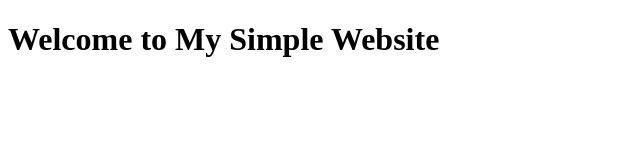
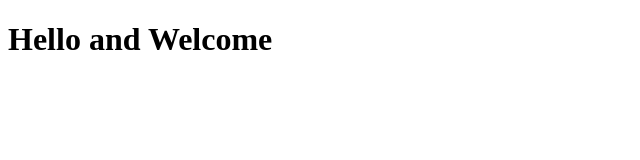
Before and after one commit to radhika74835/prgm7, a plain HTML site: page index.html in a window 1280 px wide. Shown: the whole page, without its empty margins (0-640 px from the left). Drawn offline with Linux system fonts and the light colour scheme.

Commit message:
Update commit

```diff
--- a/index.html
+++ b/index.html
@@ -5,6 +5,6 @@
     <title>My Simple  Website</title>
 </head>
 <body>
-<h1>Welcome to My Simple Website</h1>
+<h1>Hello and Welcome</h1>
 </body>
 </html>
```
